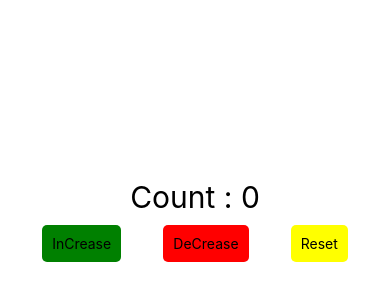
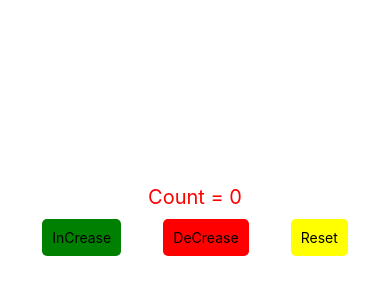
Before and after one commit to phamtanphat/Reactnative01032021, a React Native app: screen / in a window 390 px wide. Shown: the part 202-502 px from the top of the page. Built offline with nearby package versions, Linux system fonts and the light colour scheme.

Commit message:
sử dụng props

```diff
--- a/src/components/Box.js
+++ b/src/components/Box.js
@@ -1,11 +1,10 @@
 /* eslint-disable react-native/no-inline-styles */
-import React, {Component} from 'react';
-import {Text, View} from 'react-native';
+import React from 'react';
+import {View, Text} from 'react-native';
 import Child from './Child';
-import {connect} from 'react-redux';
 
-class Box extends Component {
-  render() {
+const Box = (props) => {
+  const {count} = props;
   return (
     <View style={{justifyContent: 'center', flex: 1}}>
       <Text
@@ -15,16 +14,11 @@ class Box extends Component {
           fontSize: 20,
           marginBottom: 10,
         }}>
-          Count = {this.props.count}
+        Count = {count}
       </Text>
       <Child />
     </View>
   );
-  }
-}
-
-const mapStateToProps = (state) => {
-  return {count: state};
 };
 
-export default connect(mapStateToProps)(Box);
+export default Box;
--- a/src/components/Child.js
+++ b/src/components/Child.js
@@ -1,25 +1,19 @@
 /* eslint-disable react-native/no-inline-styles */
-import React, {PureComponent} from 'react';
-import {Text, View, TouchableOpacity} from 'react-native';
-import {connect} from 'react-redux';
+import React from 'react';
+import {View, Text, TouchableOpacity} from 'react-native';
 
-class Child extends PureComponent {
-  render() {
-    console.log('Render Child');
+const Child = () => {
   return (
     <View style={{flexDirection: 'row', justifyContent: 'space-evenly'}}>
       <TouchableOpacity
-          onPress={() => this.props.dispatch({type: 'INCREASE'})}
         style={{padding: 10, backgroundColor: 'green', borderRadius: 5}}>
         <Text>InCrease</Text>
       </TouchableOpacity>
       <TouchableOpacity
-          onPress={() => this.props.dispatch({ type: 'DECREASE' })}
         style={{padding: 10, backgroundColor: 'red', borderRadius: 5}}>
         <Text>DeCrease</Text>
       </TouchableOpacity>
       <TouchableOpacity
-          onPress={() => this.props.dispatch({ type: 'RESET' })}
         style={{
           padding: 10,
           backgroundColor: 'yellow',
@@ -29,7 +23,6 @@ class Child extends PureComponent {
       </TouchableOpacity>
     </View>
   );
-  }
-}
+};
 
-export default connect()(Child);
+export default Child;
--- a/src/screens/Main2Screen.js
+++ b/src/screens/Main2Screen.js
@@ -1,35 +1,13 @@
 /* eslint-disable react-native/no-inline-styles */
 import React, {useState} from 'react';
-import {View, Text, TouchableOpacity} from 'react-native';
+import {View} from 'react-native';
+import Box from '../components/Box';
 
 const Main2Screen = () => {
   const [count, setCount] = useState(0);
   return (
-    <View style={{flex: 1, justifyContent: 'center'}}>
-      <Text style={{alignSelf: 'center', fontSize: 30, marginBottom: 10}}>
-        Count : {count}
-      </Text>
-      <View style={{flexDirection: 'row', justifyContent: 'space-evenly'}}>
-        <TouchableOpacity
-          onPress={() => setCount(count + 1)}
-          style={{padding: 10, backgroundColor: 'green', borderRadius: 5}}>
-          <Text>InCrease</Text>
-        </TouchableOpacity>
-        <TouchableOpacity
-          onPress={() => setCount(count - 1)}
-          style={{padding: 10, backgroundColor: 'red', borderRadius: 5}}>
-          <Text>DeCrease</Text>
-        </TouchableOpacity>
-        <TouchableOpacity
-          onPress={() => setCount(0)}
-          style={{
-            padding: 10,
-            backgroundColor: 'yellow',
-            borderRadius: 5,
-          }}>
-          <Text>Reset</Text>
-        </TouchableOpacity>
-      </View>
+    <View style={{flex: 1}}>
+      <Box count={count} />
     </View>
   );
 };
```
Lines whose indentation alone changed are shown as unchanged.
